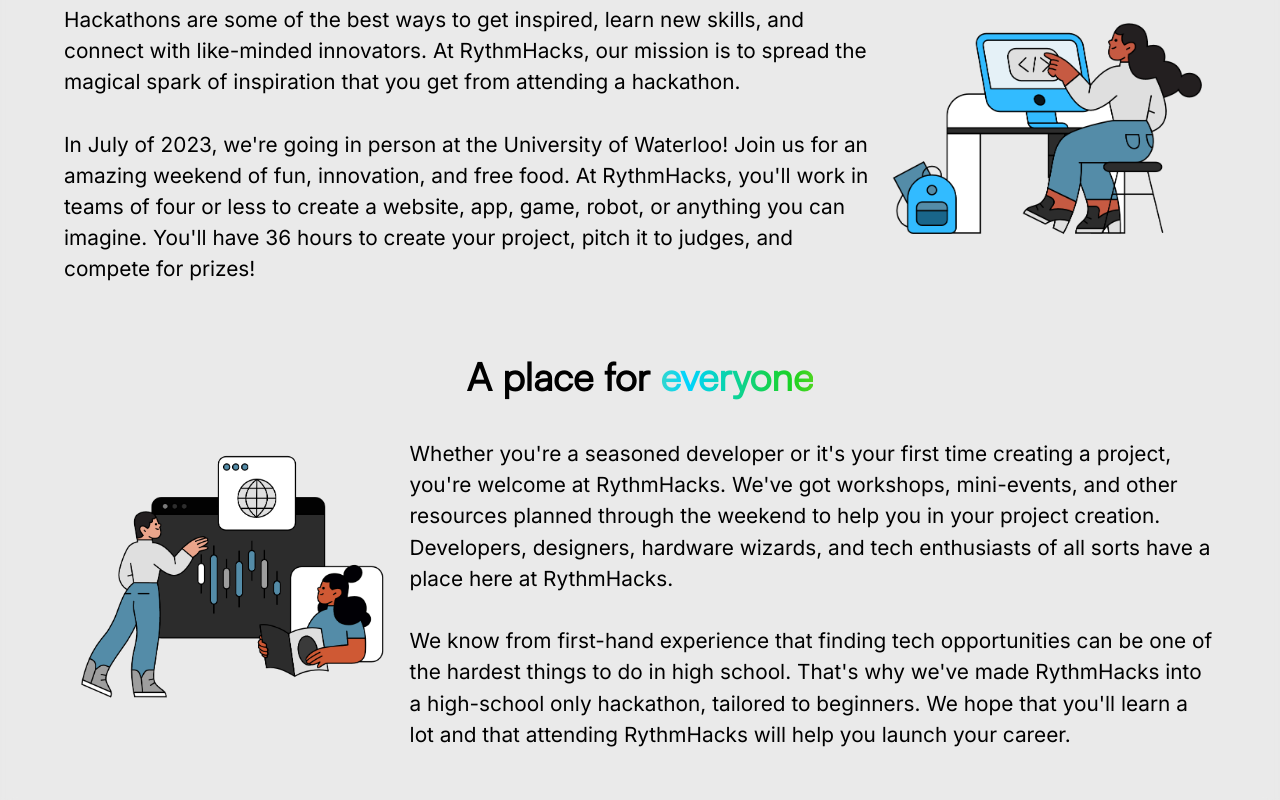
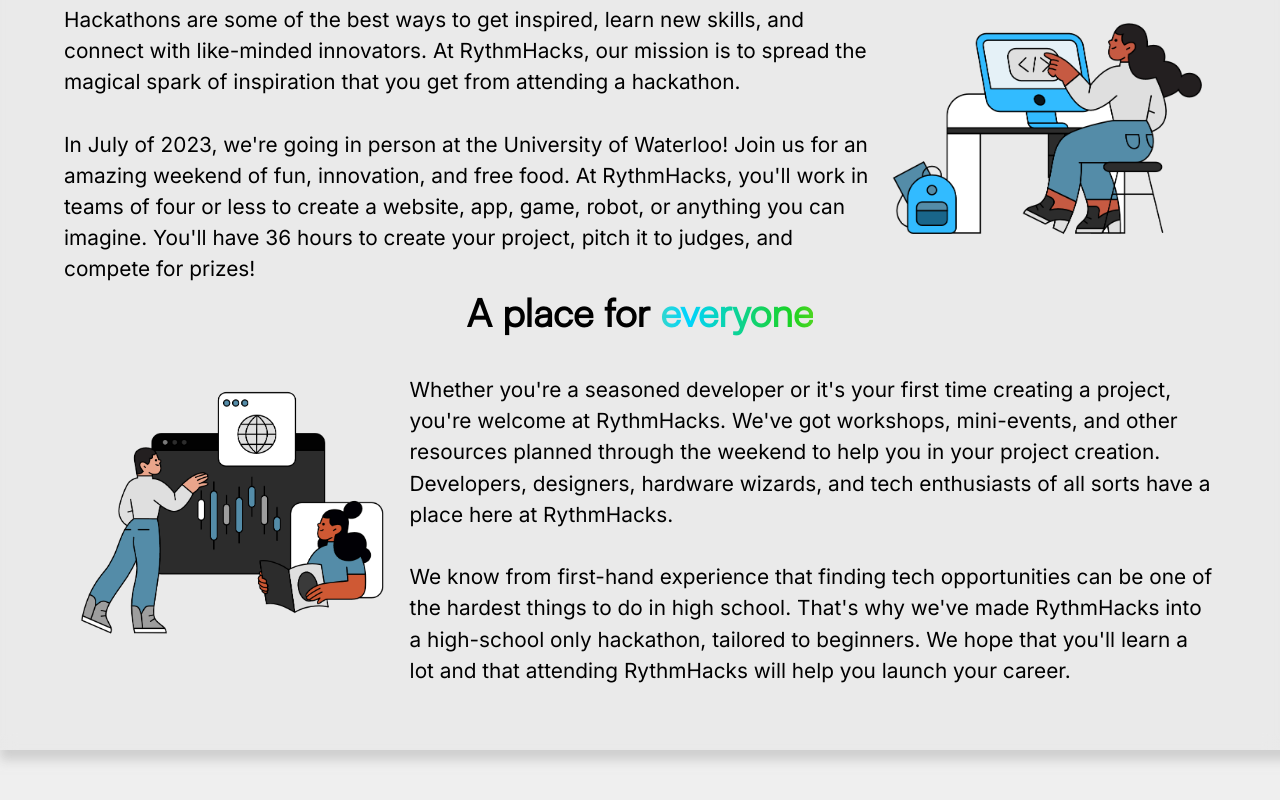
Before and after one commit to RythmHacks/2023.rythmhacks.ca, a React (Create React App) app: page / in a window 1280 px wide. Shown: the part 949-1749 px from the top of the page. After the commit the page ends 1699 px from the top, so only its background shows below. Built offline with nearby package versions, Linux system fonts and the light colour scheme; a web font is replaced by a local one.

Commit message:
improve scroll animations

```diff
--- a/src/components/About/About.jsx
+++ b/src/components/About/About.jsx
@@ -37,20 +37,20 @@
   const isInViewport2 = useIsInViewport(ref2);
 
   if (isInViewport1) {
-    ref1.current.className = 'scrollanimation'
+    ref1.current.className = 'hidden show'
   } else if (ref1.current != null) {
-    ref1.current.className = ''
+    ref1.current.className = 'hidden'
   }
   if (isInViewport2) {
-    ref2.current.className = 'scrollanimation'
+    ref2.current.className = 'hidden show'
   } else if (ref1.current != null) {
-    ref2.current.className = ''
+    ref2.current.className = 'hidden'
   }
 
   return (
     <div id='about' className='section'>
 
-        <div ref={ref1}>
+        <div ref={ref1} className='hidden'>
           <h3>
               Experience the <h3 className='gradient blue'>magic</h3> of tech
           </h3>
@@ -64,12 +64,12 @@
           </div>
         </div>
 
-        <div ref={ref2} className='pt-24'>
+        <div ref={ref2} className='hidden'>
           <h3>
             A place for <h3 className='darkblue gradient'>everyone</h3>
           </h3>
           <div className='sectionwrapper'>
-            <img loading='lazy' src={TogetherImg} alt='togetherimg' className='md:block hidden'></img>
+            <img loading='lazy' src={TogetherImg} alt='togetherimg' className='block'></img>
             <p>
               Whether you're a seasoned developer or it's your first time creating a project, you're welcome at RythmHacks. We've got workshops, mini-events, and other resources planned through the weekend to help you in your project creation. Developers, designers, hardware wizards, and tech enthusiasts of all sorts have a place here at RythmHacks.
               <br/><br/>
--- a/src/styles.scss
+++ b/src/styles.scss
@@ -174,19 +174,18 @@
 @keyframes scrollAnimate {
   from {
     opacity: 0.3;
-    padding-top: 8rem;
   } to {
     opacity: 1;
-    padding-top: 0;
   }
 }
 
-.scrollanimation {
-  animation-name: scrollAnimate;
-  animation-duration: 2s;
-  animation-timing-function: ease;
+.hidden {
+  opacity: 0;
+  transition: all 2s;
+  padding-top: 10rem;
+}
 
-  &:not(:first-child) {
-    margin-top: 4rem;
-  }
+.show {
+  opacity: 1;
+  padding-top: 0px;
 }
```
